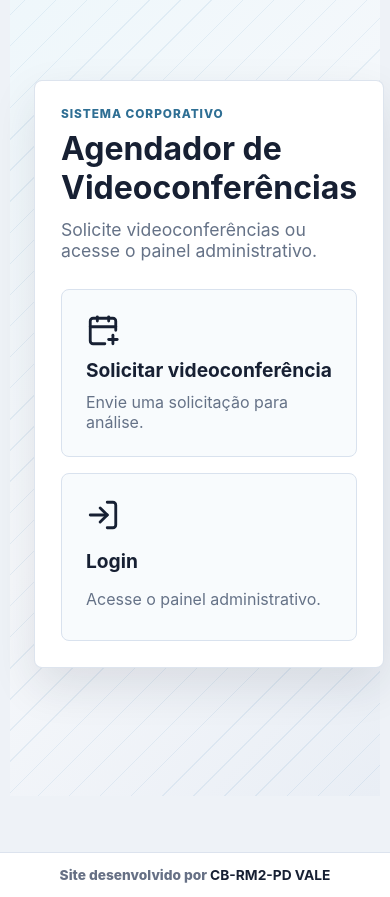
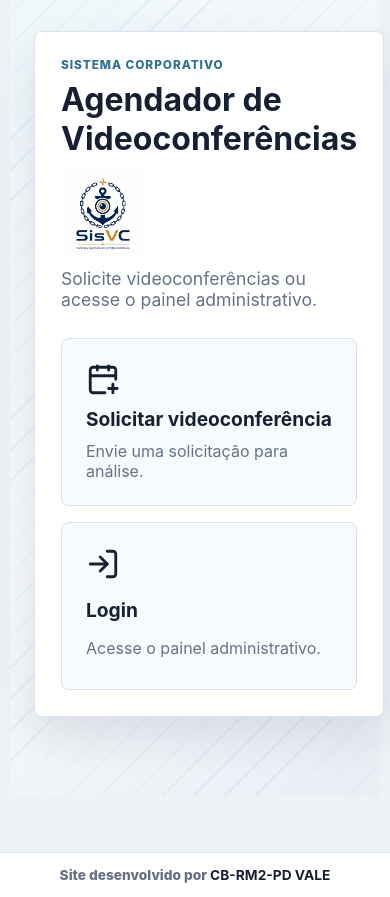
Before and after one commit to LuanValle/agendamento-video-conferencia, a React (Vite) app: page / in a window 390 px wide. Built offline with nearby package versions, Linux system fonts and the light colour scheme.

Commit message:
Adiciona logo SisVC na tela inicial

```diff
--- a/src/pages/HomePage.jsx
+++ b/src/pages/HomePage.jsx
@@ -1,12 +1,16 @@
 import { CalendarPlus, LogIn } from 'lucide-react'
 import { Link } from 'react-router-dom'
+import sisvcLogo from '../assets/sisvc.png'
 
 function HomePage() {
   return (
     <main className="entry-page">
       <section className="entry-hero">
         <p className="eyebrow">Sistema corporativo</p>
-        <h1>Agendador de Videoconferências</h1>
+        <div className="entry-brand">
+          <h1>Agendador de Videoconferências</h1>
+          <img src={sisvcLogo} alt="SisVC" />
+        </div>
         <p>Solicite videoconferências ou acesse o painel administrativo.</p>
 
         <div className="entry-actions">
--- a/src/styles/global.css
+++ b/src/styles/global.css
@@ -78,6 +78,25 @@ button {
 .entry-hero.compact {
   width: min(680px, 100%);
   text-align: center;
+}
+
+.entry-brand {
+  display: flex;
+  align-items: center;
+  gap: clamp(14px, 2.4vw, 24px);
+  justify-content: space-between;
+}
+
+.entry-brand h1 {
+  min-width: 0;
+}
+
+.entry-brand img {
+  width: clamp(74px, 12vw, 118px);
+  max-width: 24%;
+  height: auto;
+  flex: 0 0 auto;
+  object-fit: contain;
 }
 
 .entry-hero h1,
@@ -1210,6 +1229,16 @@ dd {
     flex-direction: column;
   }
 
+  .entry-brand {
+    align-items: flex-start;
+    flex-direction: column;
+  }
+
+  .entry-brand img {
+    width: 84px;
+    max-width: 36%;
+  }
+
   .backup-actions,
   .form-actions {
     justify-content: stretch;
```
Also changed, not shown: src/assets/sisvc.png (added).
